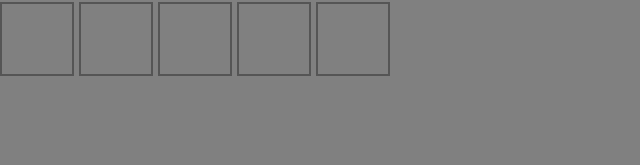
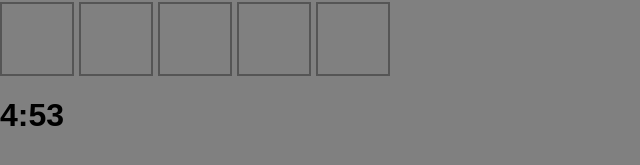
Before and after one commit to Elquetud/wordle_app, a React (Create React App) app: page / in a window 1280 px wide. Shown: the part 393-558 px from the top of the page, without its empty margins (0-640 px from the left). Built offline with nearby package versions, Linux system fonts and the light colour scheme.

Commit message:
condicionales para evaluar los minutos dentro de condicional (currentWord es igual a la palabra establecida))

```diff
--- a/src/componentes/Wordle.tsx
+++ b/src/componentes/Wordle.tsx
@@ -44,7 +44,7 @@ export const Wordle = (props: any) => {
   const [completedWords, setCompletedWords] = useState<string[]>([]);
   const [gameStatus, setGameStatus] = useState<GameStatus>(GameStatus.jugando);
 
-  const { startingMinutes = 111, startingSeconds = 0 } = props;
+  const { startingMinutes = 5, startingSeconds = 0 } = props;
   const [mins, setMinutes] = useState(startingMinutes);
   const [secs, setSeconds] = useState(startingSeconds);
 
@@ -72,6 +72,8 @@ export const Wordle = (props: any) => {
     };
   });
   //cuenta regresiva
+
+  console.log(mins);
 
 
   function handleKeyDown(event:KeyboardEvent){
@@ -127,6 +129,17 @@ export const Wordle = (props: any) => {
       //ganó el usuario
       setCompletedWords([...completedWords, currentWord]);
       setGameStatus(GameStatus.gano);
+
+      if(mins === 4){
+        alert("Bien");
+      }
+      if(mins === 3){
+        alert("Excelente");
+      }
+      if(mins <= 2){
+        alert("Asombroso");
+      }
+
       return;
     }
     if (turn === 6) {
@@ -169,7 +182,14 @@ export const Wordle = (props: any) => {
         }
 
 
-
+          <div>
+        {!(mins && secs) ? "" : (
+        <h1>
+          {" "}
+          {mins}:{secs < 10 ? `0${secs}` : secs}
+        </h1>
+        )}
+        </div>
 
 
     </div>
```
